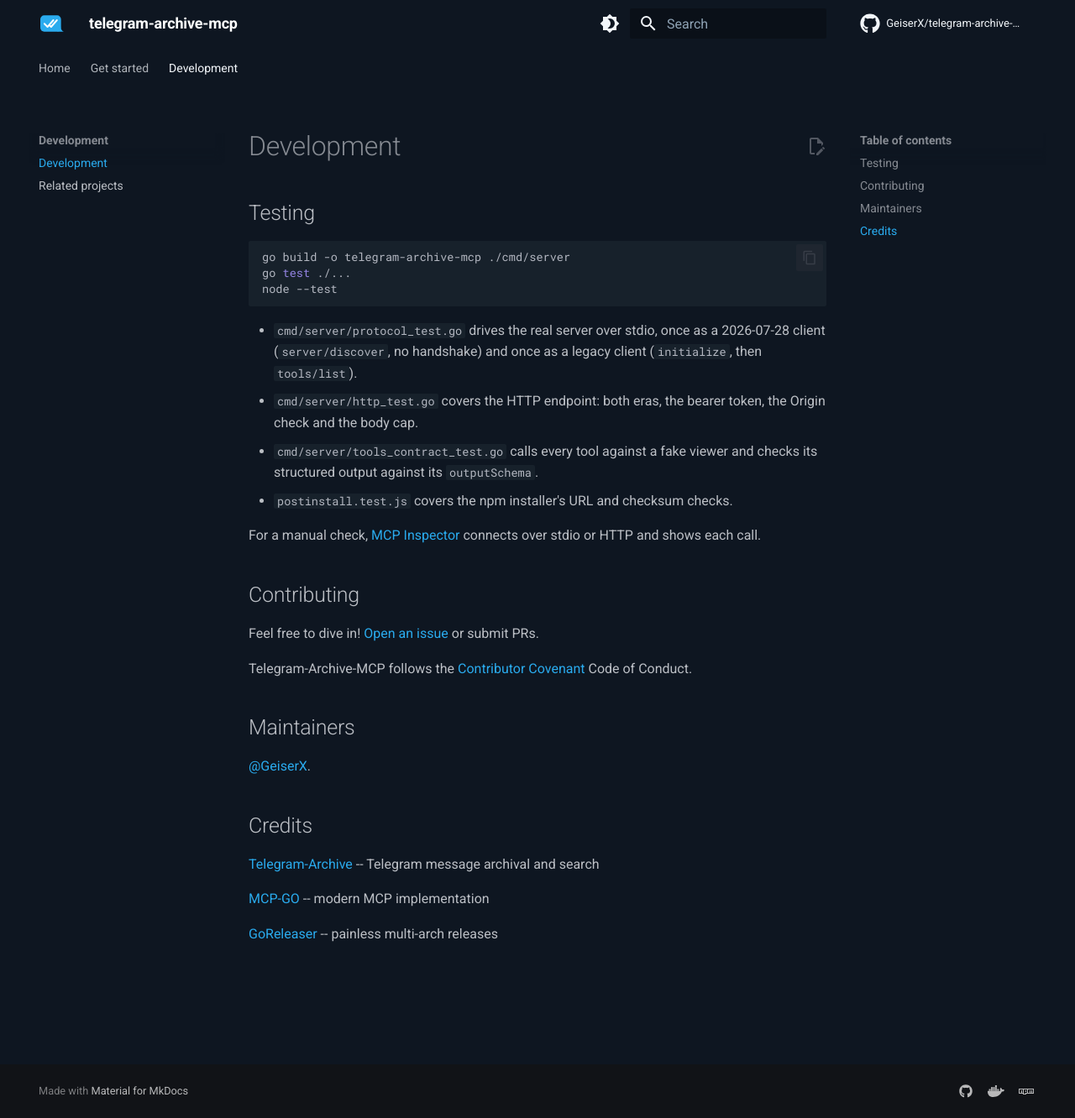
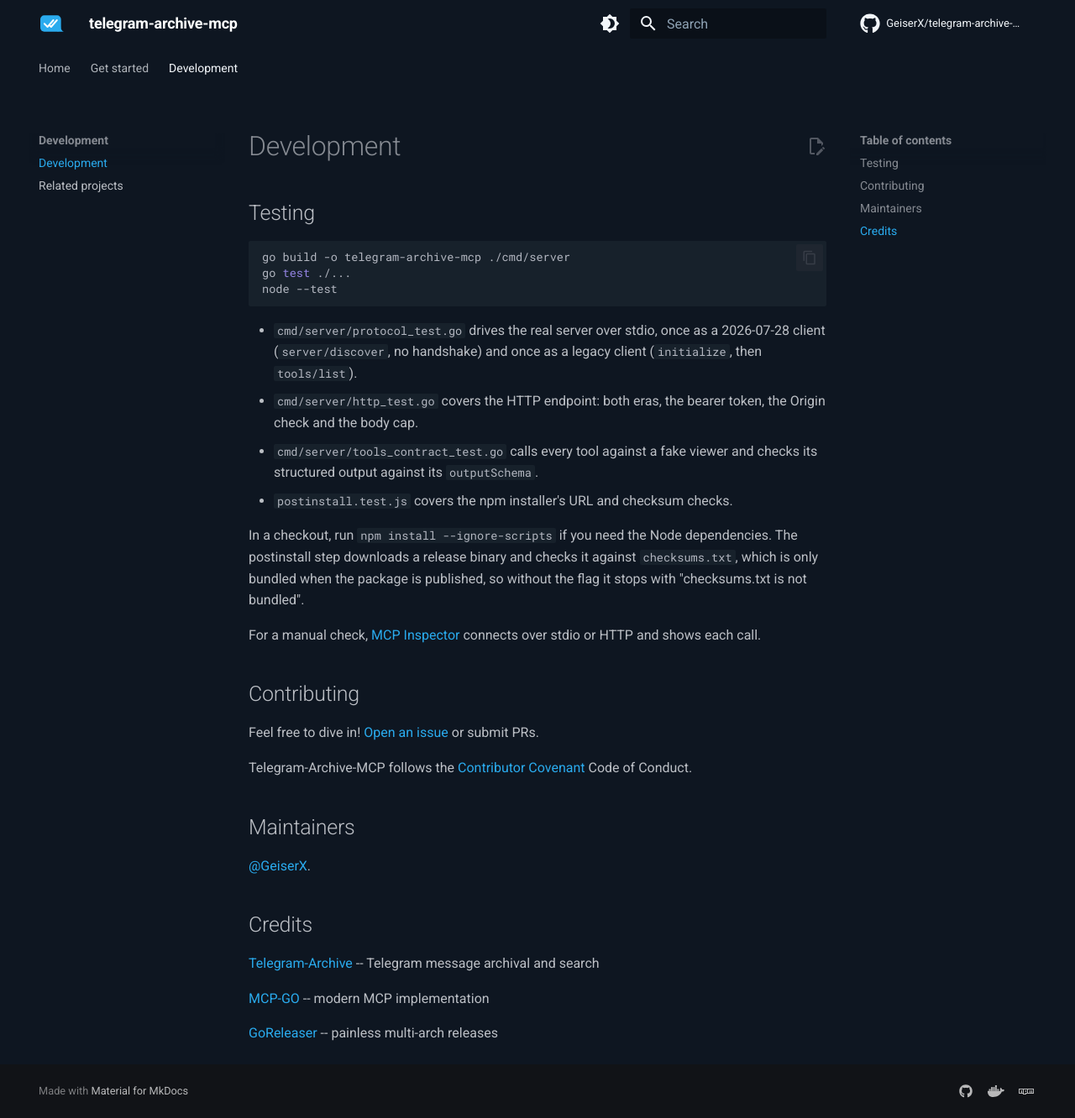
Before and after one commit to GeiserX/telegram-archive-mcp, an MkDocs documentation site: the page built from docs/development.md, in a window 1280 px wide and 1332 px high. Shown: the whole window at 84% size. Built offline with MkDocs 1.6.1 and Material for MkDocs 9.7.7, drawn with Linux system fonts in a browser that asks for light colours; comment, search, counter and statistics services are not loaded.

Commit message:
docs: note GET /mcp answers 405 and how to npm install in a checkout

```diff
--- a/docs/development.md
+++ b/docs/development.md
@@ -12,6 +12,8 @@ node --test
 - `cmd/server/http_test.go` covers the HTTP endpoint: both eras, the bearer token, the Origin check and the body cap.
 - `cmd/server/tools_contract_test.go` calls every tool against a fake viewer and checks its structured output against its `outputSchema`.
 - `postinstall.test.js` covers the npm installer's URL and checksum checks.
+
+In a checkout, run `npm install --ignore-scripts` if you need the Node dependencies. The postinstall step downloads a release binary and checks it against `checksums.txt`, which is only bundled when the package is published, so without the flag it stops with "checksums.txt is not bundled".
 
 For a manual check, [MCP Inspector](https://modelcontextprotocol.io/docs/tools/inspector) connects over stdio or HTTP and shows each call.
 
```
Also changed, not shown: docs/configuration.md (+1 -0 lines).
